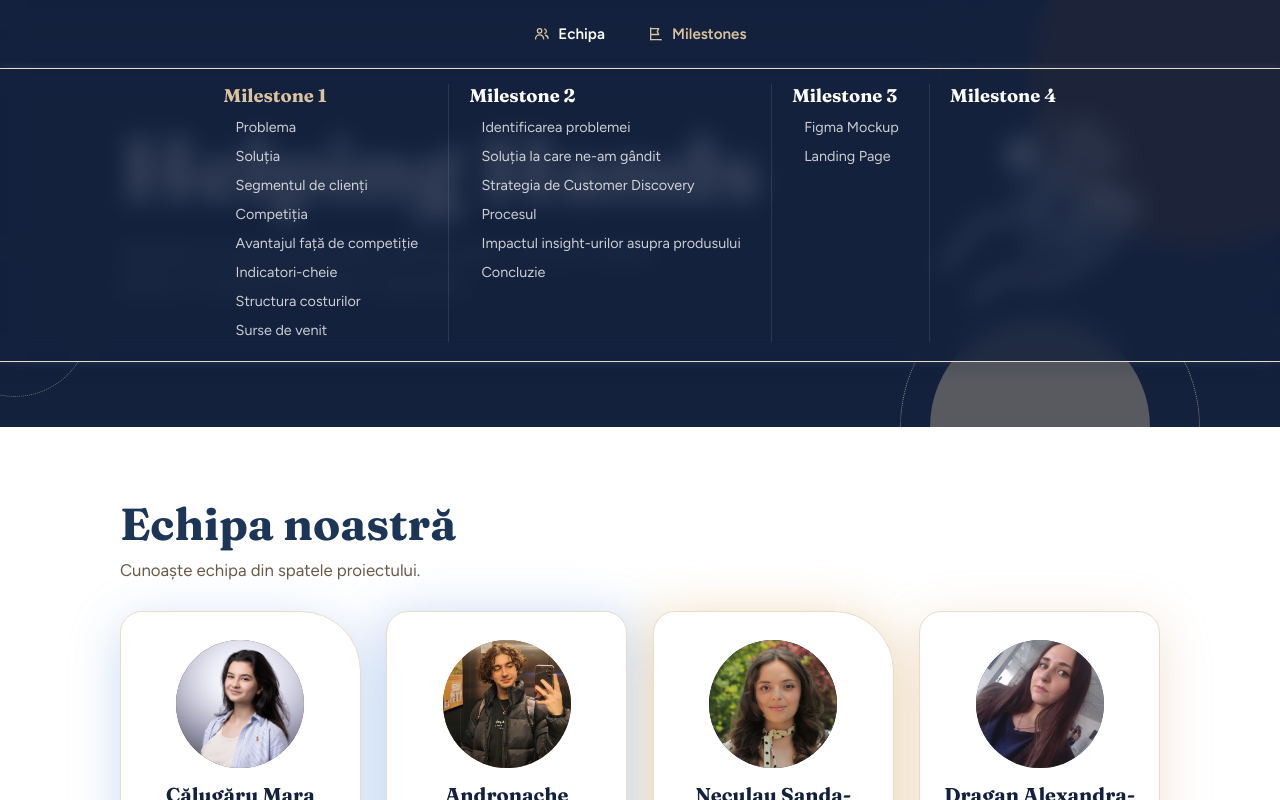
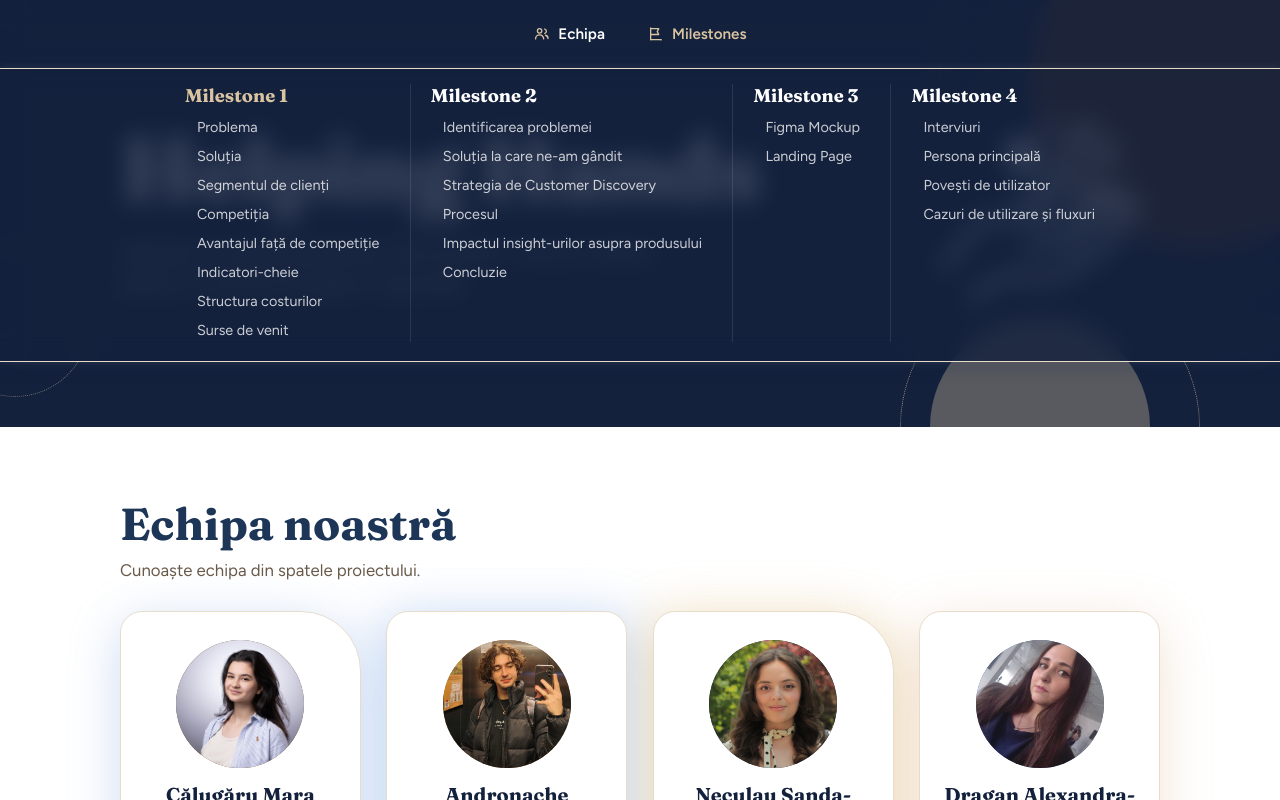
Before and after one commit to HelpingHandsOfficial/helpinghandsofficial.github.io, a React (Vite) app: page /#milestone1 in a window 1280 px wide. Shown: the top 800 px of the page. Built offline with nearby package versions, Linux system fonts and the light colour scheme.

Commit message:
Add details for milestone4 in navbar

```diff
--- a/src/components/milestones/milestoneData.js
+++ b/src/components/milestones/milestoneData.js
@@ -37,7 +37,10 @@ export const milestones = [
     id: "milestone4",
     label: "Milestone 4",
     sections: [
-
+      { id: "m4-interviuri", label: "Interviuri" },
+      { id: "m4-persona", label: "Persona principală" },
+      { id: "m4-povesti", label: "Povești de utilizator" },
+      { id: "m4-fluxuri", label: "Cazuri de utilizare și fluxuri" },
     ],
   },
 ];
```
